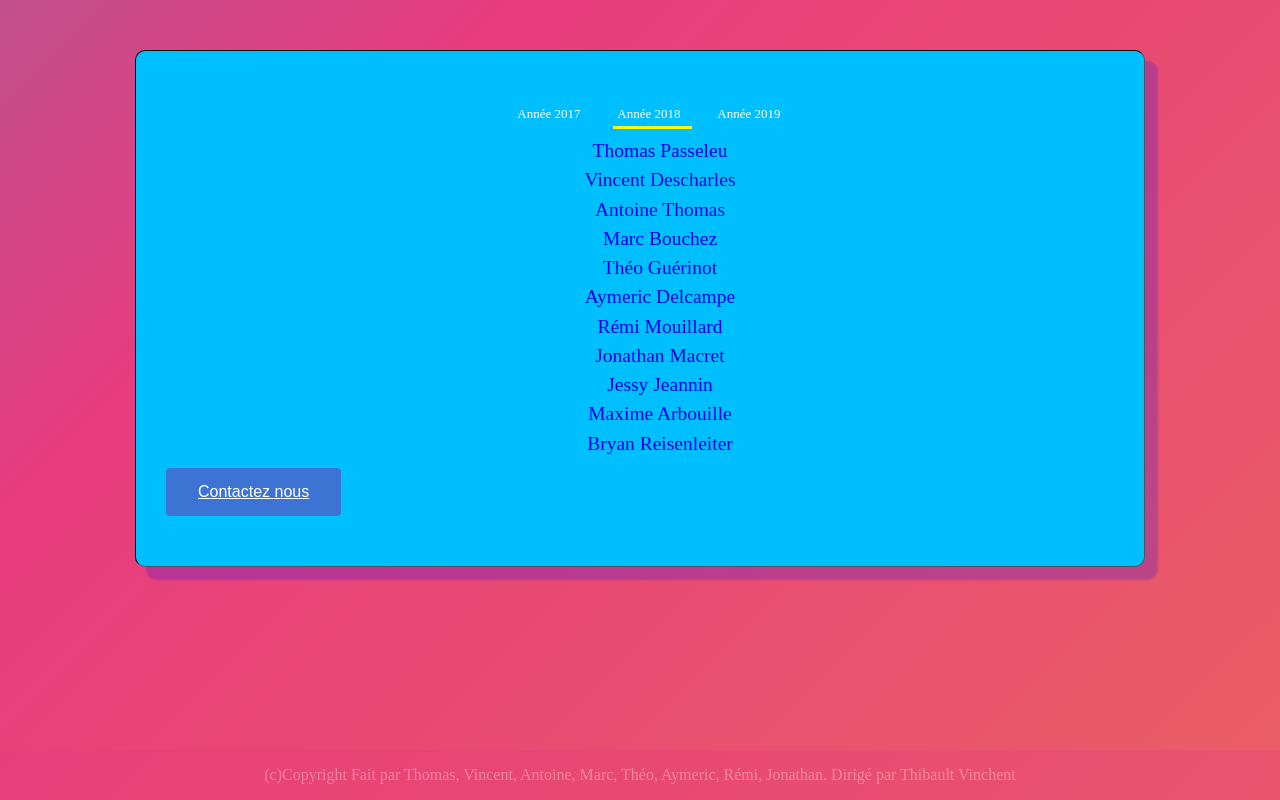
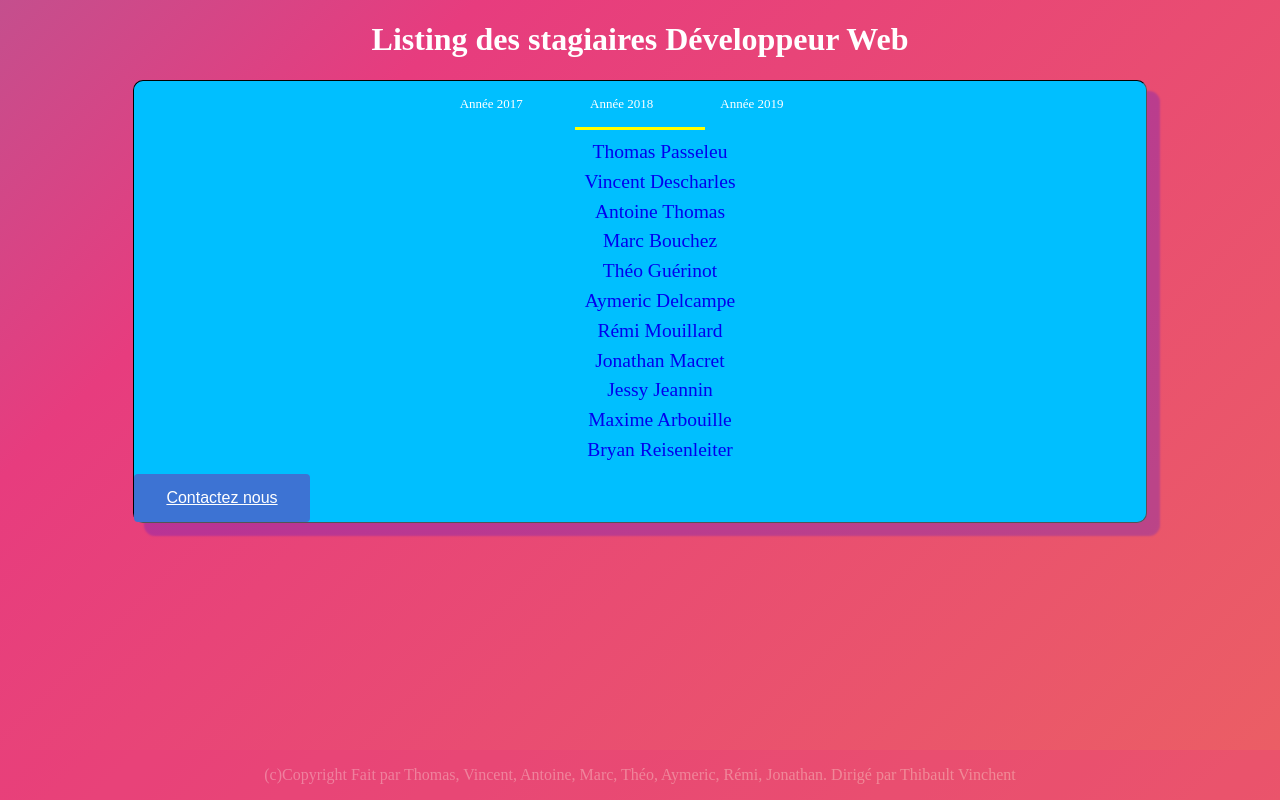
Before and after one commit to tvinchent/ejob, a PHP site: page / in a window 1280 px wide. Run offline with PHP 8.4, Linux system fonts and the light colour scheme.

Commit message:
maj css/index/form

```diff
--- a/css/commun.css
+++ b/css/commun.css
@@ -63,10 +63,11 @@ footer {
     text-align: center;
   }
 
+.titre {
+    text-align: center;
+}
+.contenue {
 
-.contenue {
-    margin: 20px;
-    padding: 30px;
     font-size: small;
     text-align: left;
     border-width:1px;
@@ -75,12 +76,9 @@ footer {
     border-radius: 10px;
     box-shadow: 12px 12px 2px 1px rgba(0, 0, 255, .2);
     background-color: 	#00BFFF;
-    width: 75%;
-   margin: auto;
-   margin-top: 50px;
-   margin-bottom: 50px;
-   padding-top: 50px;
-   padding-bottom: 50px;
+    width: 80%;
+    margin-top: 55%;
+    margin: auto;
 
 }
 .button {
--- a/css/listing.css
+++ b/css/listing.css
@@ -1,21 +1,14 @@
 .date-listing a {
-    display: inline-flex;
     width: 100px;
 }
 .date-listing{
-    display: inline-flex;
-    justify-items: space-around;
-    margin-left: 35%;
-    text-align: center;
+    display: flex;
+    justify-content: center;
 }
 .year-listing{
-    display: inline;
-    justify-content: space-between;
     text-decoration: none;
     color:white;
     padding: 1.5%;
-    margin-left: 5%;
-    margin-right: 2%;
 }
 #active{
     border-bottom: 1px solid yellow;
@@ -23,7 +16,6 @@
 }
 .div-listing{
     text-align: center;
-
 }
 li {
     font-size: 150%;
--- a/formulaire.html
+++ b/formulaire.html
@@ -10,6 +10,7 @@
     <title>Document</title>
 </head>
 <body>
+  <h1 class="titre">Formulaire de contact</h1>
     <div class="contenue">
 
             <div class="container">
@@ -44,8 +45,8 @@
                       </div>
                     </form>
                   </div>
-                  <button class="button" href="formulaire.html"><a class="textbutton" href="index.php">Retour </button>
-                  </div>
+                  <button class="button" href="formulaire.html"><a class="textbutton" href="index.html">Retour</a></button>
+</div>
 <footer>
         <p>(c)Copyright Fait par Thomas, Vincent, Antoine, Marc, Théo, Aymeric, Rémi, Jonathan. Dirigé par Thibault Vinchent</p>
     </footer>
--- a/index.php
+++ b/index.php
@@ -9,6 +9,8 @@
     <title>Page de listing</title>
 </head>
 <body>
+
+<h1 class="titre">Listing des stagiaires Développeur Web</h1>
 <div class="contenue">
 <div class="date-listing">
 
@@ -35,10 +37,12 @@
         </div>
         </ul>
     </div>
-    <button class="button" href="formulaire.html"><a class="textbutton" href="formulaire.html">Contactez nous </button>
+    <button class="button" href="formulaire.html"><a class="textbutton" href="formulaire.html">Contactez nous</a></button>
 </div>
+
 <footer>
     <p>(c)Copyright Fait par Thomas, Vincent, Antoine, Marc, Théo, Aymeric, Rémi, Jonathan. Dirigé par Thibault Vinchent</p>
 </footer>
+
 </body>
 </html>
```
